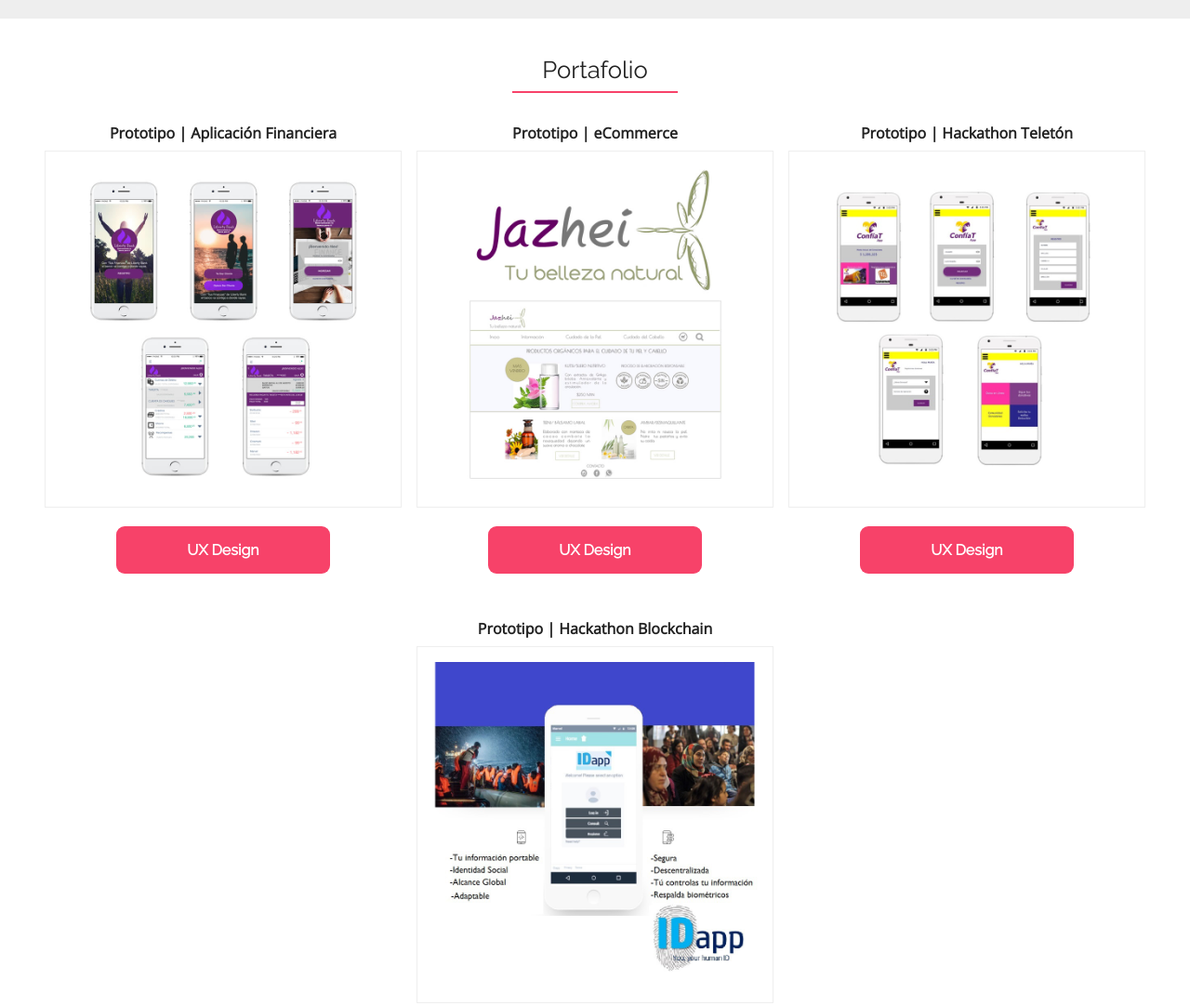
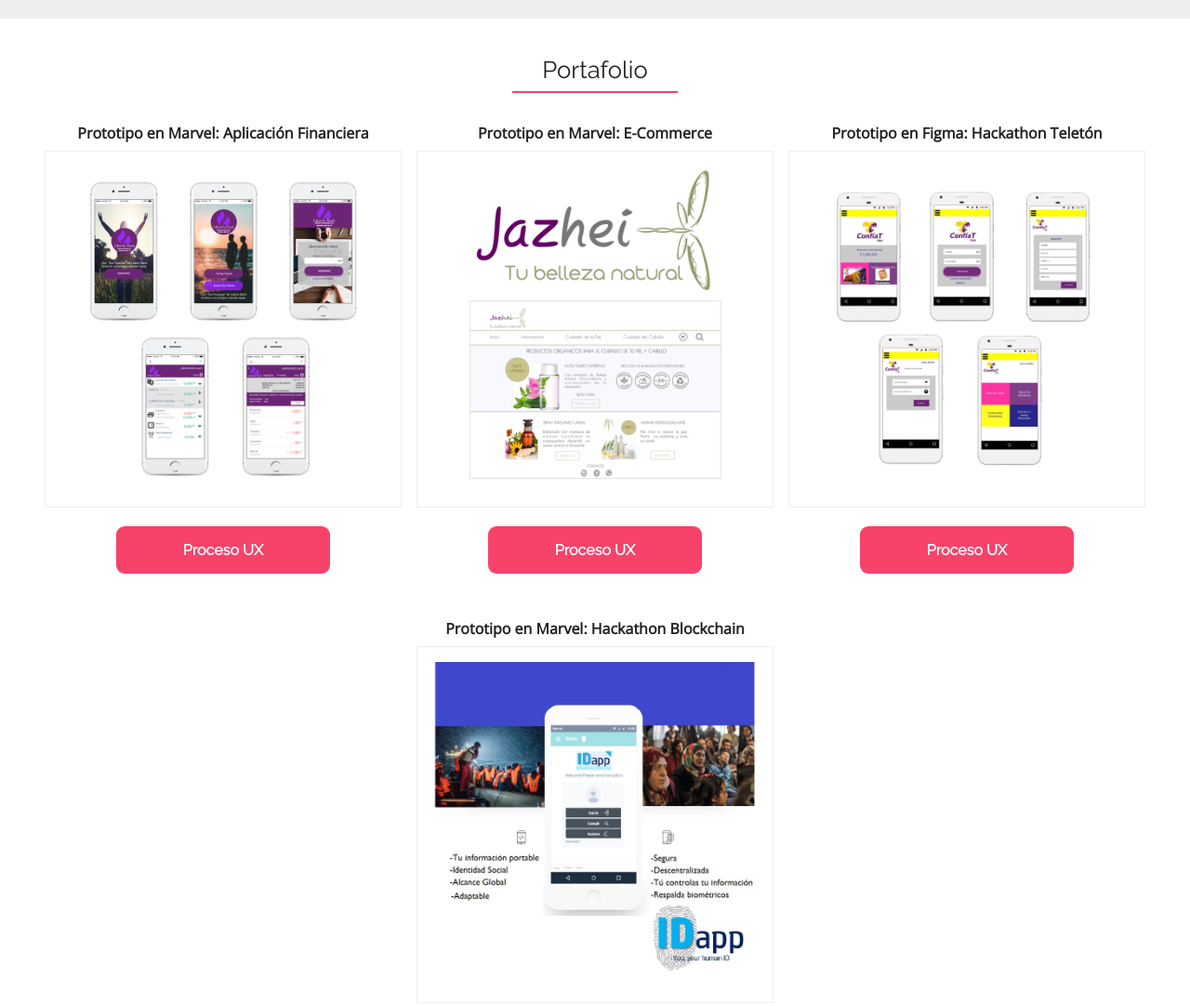
Before and after one commit to r3me/portafolio-ux, a Gatsby site: page / in a window 1280 px wide. Shown: the part 1620-2702 px from the top of the page at 93% size. Built offline with nearby package versions, Linux system fonts and the light colour scheme; Gatsby itself is replaced by a stand-in of ours.

Commit message:
Modificando Redacción

```diff
--- a/src/components/content/portfolio.js
+++ b/src/components/content/portfolio.js
@@ -7,25 +7,25 @@ import blockchain from '../../images/idapp.jpg'
 
 const works = [
 	{
-		title: "Prototipo | Aplicación Financiera",
+		title: "Prototipo en Marvel: Aplicación Financiera",
 		link: "https://marvelapp.com/60f7397/screen/48903399",
 		sites: "https://sites.google.com/view/appfinanciera/p%C3%A1gina-principal",
 		img: financial,
 	},
 	{
-		title: "Prototipo | eCommerce",
+		title: "Prototipo en Marvel: E-Commerce",
 		link: "https://marvelapp.com/ecj1369/screen/47544031",
 		sites: "https://sites.google.com/view/jazhei/p%C3%A1gina-principal",
 		img: ecommerce,
 	},
 	{
-		title: "Prototipo | Hackathon Teletón",
+		title: "Prototipo en Figma: Hackathon Teletón",
 		link: "https://www.figma.com/file/oMhb2d6sOPL2LAEGAExYz3/Teleton?node-id=0%3A1",
 		sites: "https://sites.google.com/view/confiateleton/p%C3%A1gina-principal",
 		img: teletón,
 	},
 	{
-		title: "Prototipo | Hackathon Blockchain",
+		title: "Prototipo en Marvel: Hackathon Blockchain",
 		link: "https://marvelapp.com/9i09d6b/screen/48170277",
 		sites: "https://sites.google.com/view/identidadapp/p%C3%A1gina-principal",
 		img: blockchain,
@@ -43,7 +43,7 @@ const Portfolio = () => (
 				<a className="img" href={work.link} target="_blank" rel="noopener noreferrer">
 					<img src={work.img} alt={work.title} />
 				</a>
-				<a className="site" href={work.sites} target="_blank" rel="noopener noreferrer">UX Design</a>
+				<a className="site" href={work.sites} target="_blank" rel="noopener noreferrer">Proceso UX</a>
 			</div>
 		)) }
   </div>
```
